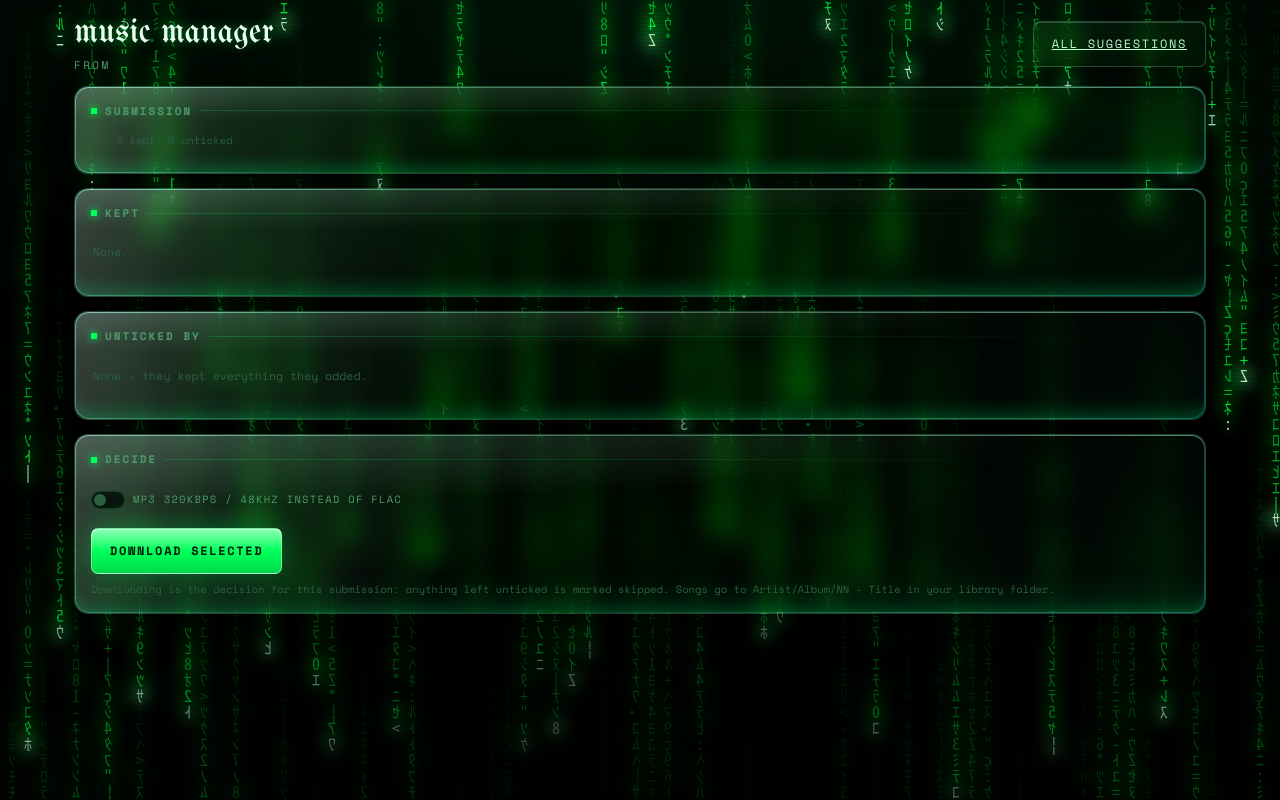
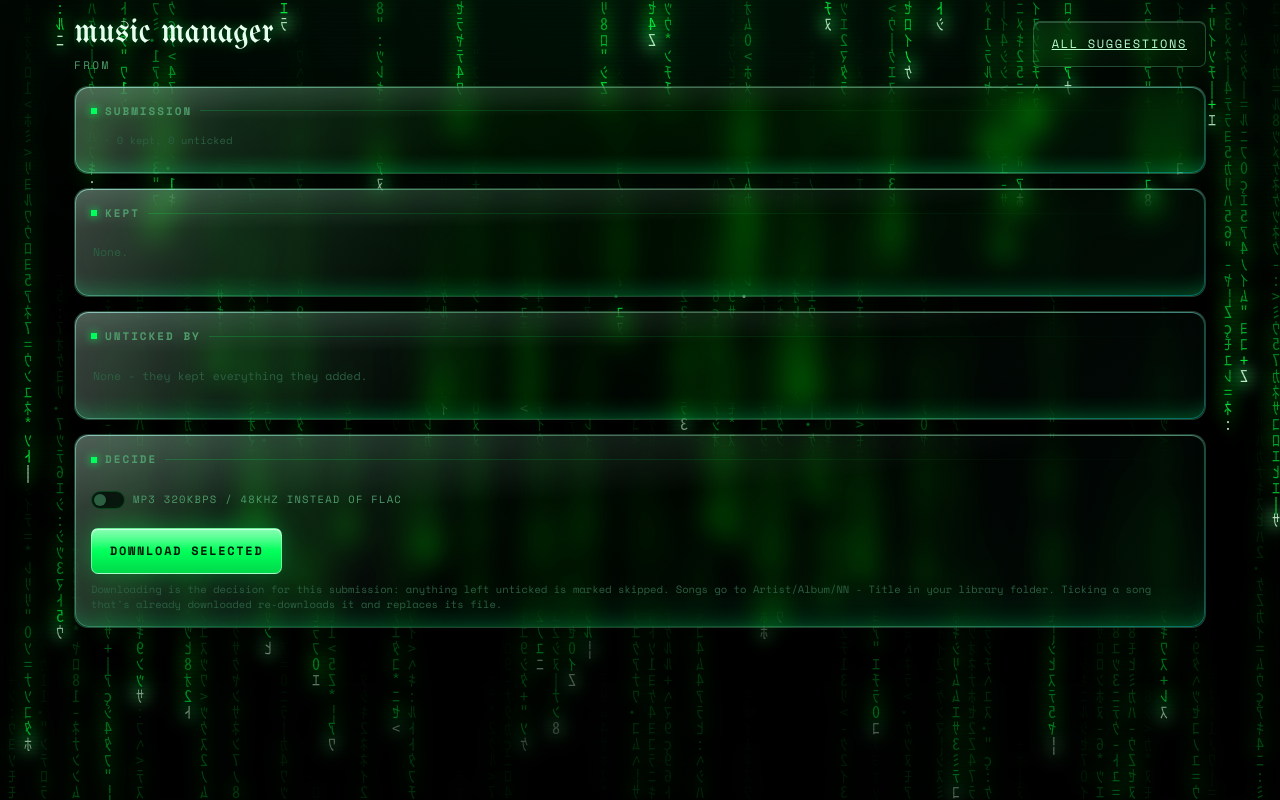
Before and after one commit to bohrtein/Youtube-Mp3-Downloader, a Flask app: template templates/review_detail.html in a window 1280 px wide. Run offline with Flask 3, Linux system fonts and the light colour scheme; the template is opened without the code that fills it, so the values that code supplies are empty; some libraries are stand-ins or nearby versions.

Commit message:
Let already-downloaded friend suggestions be re-downloaded
Downloaded songs on the review page can be ticked again (and their match
fixed); a re-download replaces the song's existing library file, while a
first download still refuses to overwrite a file already there.

Co-Authored-By: Claude Opus 5.5 <noreply@anthropic.com>

```diff
--- a/core/approvedDownloads.py
+++ b/core/approvedDownloads.py
@@ -73,8 +73,14 @@ def target_path(library_folder, meta, extension):
     return Path(library_folder) / artist_dir / album_dir / filename
 
 
-def _download_one(item, audio_format, library_folder, work_dir):
-    """Returns the album folder the song landed in."""
+def _download_one(item, audio_format, library_folder, work_dir, overwrite=False):
+    """
+    Returns the album folder the song landed in.
+
+    Args:
+        overwrite (bool): replace an existing file at the target path (a
+            re-download); otherwise an existing file is left alone and it fails.
+    """
     download_fn = playlistDownloader.download_file_mp3 if audio_format == "mp3" else playlistDownloader.download_file_flac
     files = download_fn(linkResolver.video_url(item["youtube_id"]), work_dir, file_template="%(id)s.%(ext)s")
     if not files or not Path(files[0]).exists():
@@ -86,19 +92,23 @@ def _download_one(item, audio_format, library_folder, work_dir):
     _write_tags(downloaded, meta)
     destination = target_path(library_folder, meta, downloaded.suffix.lower())
     if destination.exists():
-        raise RuntimeError(f"{destination.name} is already in the library")
+        if not overwrite:
+            raise RuntimeError(f"{destination.name} is already in the library")
+        destination.unlink()
     destination.parent.mkdir(parents=True, exist_ok=True)
     shutil.move(str(downloaded), str(destination))
     return destination.parent
 
 
-def run_approval(submission_id, item_ids, audio_format, progress):
+def run_approval(submission_id, item_ids, audio_format, progress, redownload_ids=()):
     """
     Background job: download each approved item, record per-item results,
     sync the album folders that changed.
 
     Args:
         progress (callable): progress(percent, status) for the admin UI.
+        redownload_ids (set): items downloaded before, whose library file
+            this download may replace.
     """
     items = [suggestionsRepo.get_item(item_id) for item_id in item_ids]
     items = [i for i in items if i and i["submission_id"] == submission_id]
@@ -112,7 +122,8 @@ def run_approval(submission_id, item_ids, audio_format, progress):
         for index, item in enumerate(items):
             progress(index / total * 100, f"Downloading {index + 1} of {total}: {item['title'][:40]}")
             try:
-                touched_folders.add(_download_one(item, audio_format, library_folder, work_dir))
+                touched_folders.add(_download_one(item, audio_format, library_folder, work_dir,
+                                                  overwrite=item["item_id"] in redownload_ids))
                 suggestionsRepo.set_item_decision(item["item_id"], "downloaded")
             except Exception as e:
                 failures += 1
--- a/routes/suggestAdmin.py
+++ b/routes/suggestAdmin.py
@@ -148,8 +148,8 @@ def match_candidates(item_id):
 @bp.route("/review/items/<int:item_id>/match", methods=["POST"])
 def fix_match(item_id):
     item = _item_or_404(item_id)
-    if item["decision"] in ("downloading", "downloaded"):
-        return jsonify({"error": "That song is already downloaded."}), 409
+    if item["decision"] == "downloading":
+        return jsonify({"error": "That song is downloading right now."}), 409
     value = str(_json_body().get("video", "")).strip()
     video_id = value if linkResolver.is_video_id(value) else linkResolver.extract_video_id(value)
     if not video_id:
@@ -180,9 +180,11 @@ def approve(submission_id):
     audio_format = "mp3" if data.get("format") == "mp3" else "flac"
     wanted = {int(i) for i in data.get("item_ids", []) if str(i).isdigit()}
     items = {i["item_id"]: i for i in submission["items"]}
-    selected = [i for i in wanted if i in items and items[i]["decision"] in ("pending", "skipped", "failed")]
+    selected = [i for i in wanted if i in items and items[i]["decision"] in ("pending", "skipped", "failed", "downloaded")]
     if not selected:
-        return jsonify({"error": "Select at least one song that isn't downloaded yet."}), 400
+        return jsonify({"error": "Select at least one song."}), 400
+    # Songs I already downloaded once may replace their own library file.
+    redownload_ids = {i for i in selected if items[i]["decision"] == "downloaded"}
     if approvedDownloads.download_lock.locked():
         return jsonify({"error": "A download is already running. Wait for it to finish."}), 409
 
@@ -201,7 +203,7 @@ def approve(submission_id):
 
     threading.Thread(
         target=approvedDownloads.run_approval,
-        args=(submission_id, selected, audio_format, progress),
+        args=(submission_id, selected, audio_format, progress, redownload_ids),
         daemon=True,
     ).start()
     return jsonify({"ok": True, "count": len(selected)}), 202
--- a/templates/review_detail.html
+++ b/templates/review_detail.html
@@ -2,7 +2,7 @@
 {% block title %}Suggestions from {{ submission.friend_name }}{% endblock %}
 {% macro fmt(seconds) %}{% if seconds %}{{ seconds // 60 }}:{{ "%02d" % (seconds % 60) }}{% endif %}{% endmacro %}
 {% macro item_row(item) %}
-    {% set done = item.decision in ('downloaded', 'downloading') %}
+    {% set done = item.decision == 'downloading' %}
     <div class="sg-item" id="item-{{ item.item_id }}">
         <div class="sg-song{% if item.decision == 'skipped' %} sg-off{% endif %}">
             <input class="sg-check" type="checkbox" value="{{ item.item_id }}" aria-label="Download {{ item.title }}"
@@ -85,7 +85,7 @@
             <button class="mx-btn" type="button" id="rejectBtn">Reject all</button>
             {% endif %}
         </div>
-        <p class="mx-hint">Downloading is the decision for this submission: anything left unticked is marked skipped. Songs go to Artist/Album/NN - Title in your library folder.</p>
+        <p class="mx-hint">Downloading is the decision for this submission: anything left unticked is marked skipped. Songs go to Artist/Album/NN - Title in your library folder. Ticking a song that's already downloaded re-downloads it and replaces its file.</p>
         <div id="progressBox" hidden style="margin-top:12px;">
             <div class="mx-readout mx-busy" id="progressText">Starting...</div>
             <div class="mx-progress-track"><div class="mx-progress-fill mx-busy" id="progressBar"></div></div>
@@ -163,7 +163,11 @@
         const ids = [...document.querySelectorAll('.sg-check:checked:not(:disabled)')].map(c => Number(c.value));
         if (!ids.length) return MX.toast(false, 'Tick at least one song.', toastHost);
         const format = document.getElementById('mp3Toggle').checked ? 'mp3' : 'flac';
-        if (!confirm(`Download ${ids.length} song${ids.length === 1 ? '' : 's'} as ${format.toUpperCase()}?`)) return;
+        const redownloads = ids.filter(id => document.querySelector(`#item-${id} .sg-good`)).length;
+        const note = redownloads ? `
+
+${redownloads} of them ${redownloads === 1 ? 'is' : 'are'} already downloaded and will be replaced.` : '';
+        if (!confirm(`Download ${ids.length} song${ids.length === 1 ? '' : 's'} as ${format.toUpperCase()}?${note}`)) return;
         postJson(`/review/${SUBMISSION_ID}/approve`, { item_ids: ids, format }).then(res => {
             if (!res.ok) return MX.toast(false, res.data.error || 'Could not start the download.', toastHost);
             document.getElementById('progressBox').hidden = false;
```
Also changed, not shown: tests/test_routes.py (+24 -0 lines).
